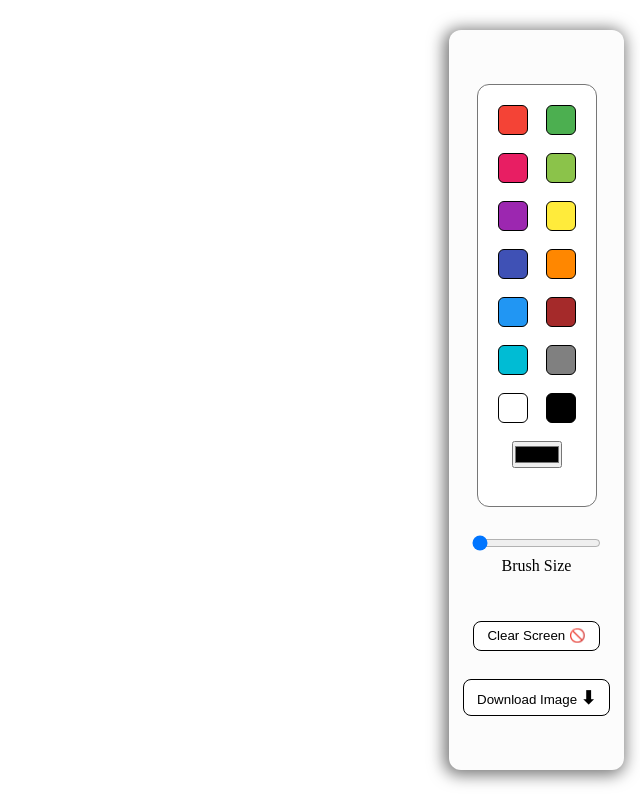
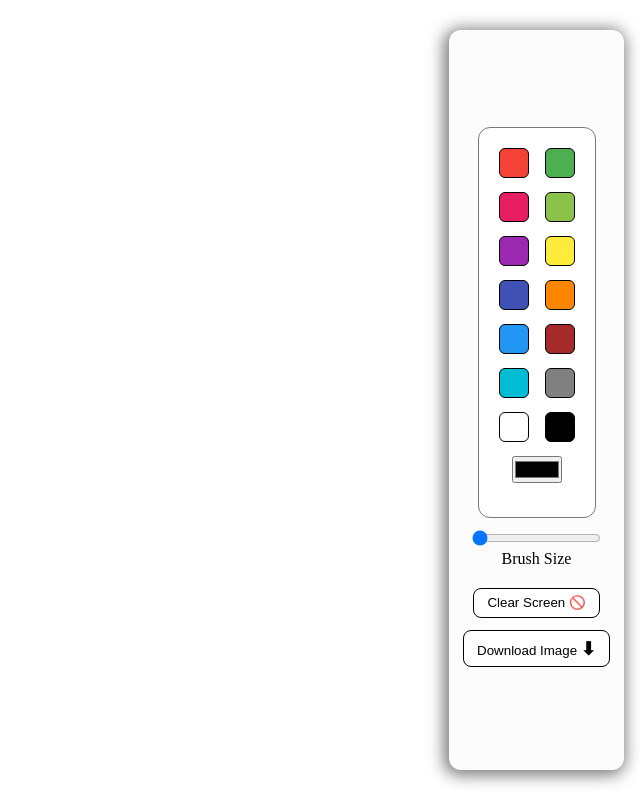
Before and after one commit to Prsn617/Draw-It, a plain HTML site: page index.html in a window 1280 px wide. Shown: the whole page, without its empty margins (640-1280 px from the left). Drawn offline with Linux system fonts and the light colour scheme.

Commit message:
Few CSS changes

```diff
--- a/style.css
+++ b/style.css
@@ -23,19 +23,17 @@ body div {
   position: fixed;
   right: 16px;
   top: 30px;
-  padding: 4px;
   height: calc(100vh - 60px);
   border-radius: 12px;
   box-shadow: -2px 2px 16px 3px #777;
   background-color: #fcfcfc;
   display: flex;
   flex-direction: column;
-  gap: 28px;
 }
 .sidebar span {
   display: flex;
-  gap: 18px;
-  margin-bottom: 18px;
+  gap: 16px;
+  margin-bottom: 14px;
 }
 .sidebar button {
   border: 1px solid black;
@@ -51,7 +49,7 @@ body div {
   background-color: white;
   width: fit-content;
   padding: 20px;
-  border: 1px solid #777;
+  border: 1px solid hsl(0, 0%, 47%);
   border-radius: 12px;
 }
 
@@ -61,7 +59,7 @@ body div {
   align-items: center;
 }
 #brushSlider {
-  margin-bottom: -12px;
+  margin-block: 12px -12px;
 }
 
 .picker {
@@ -70,6 +68,7 @@ body div {
 }
 
 .click {
+  margin: 6px;
   padding: 0.5em 1em;
   background-color: white;
   border-radius: 8px;
```
